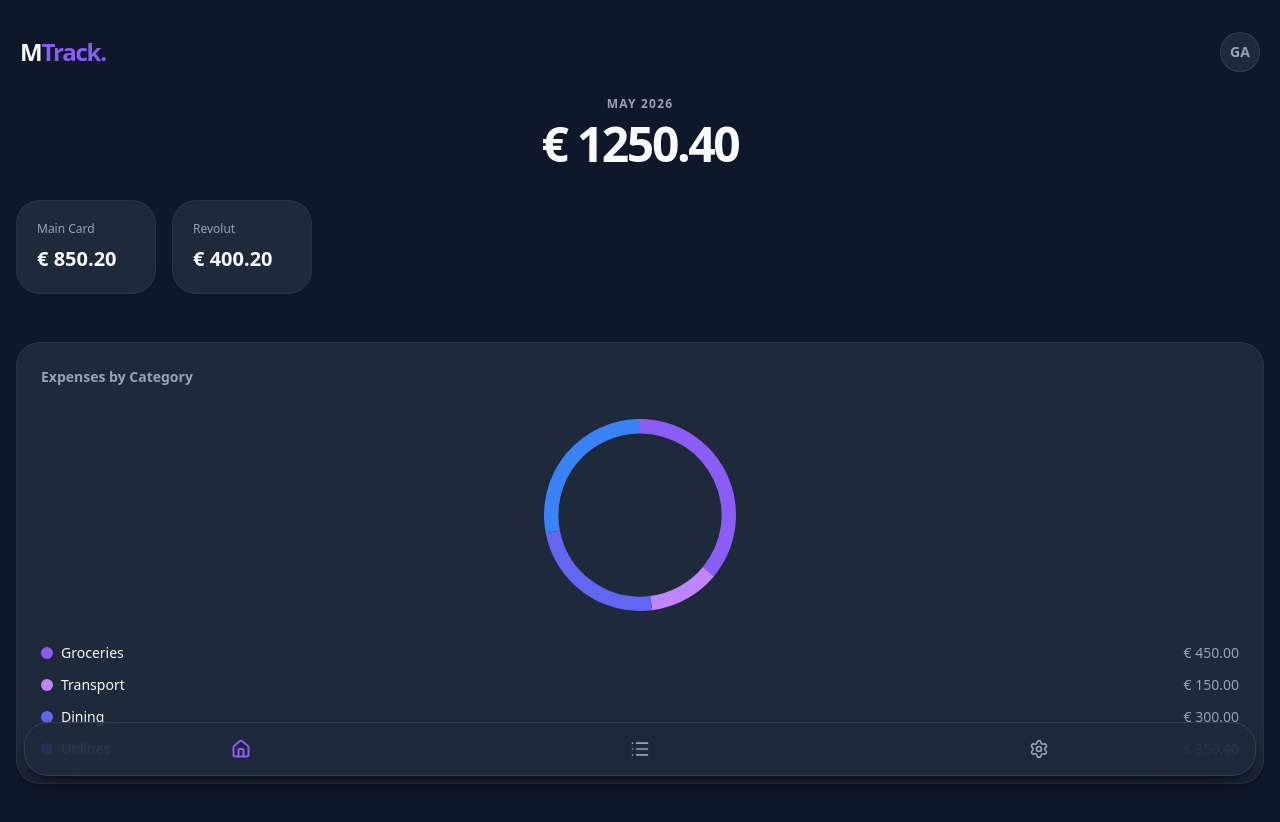
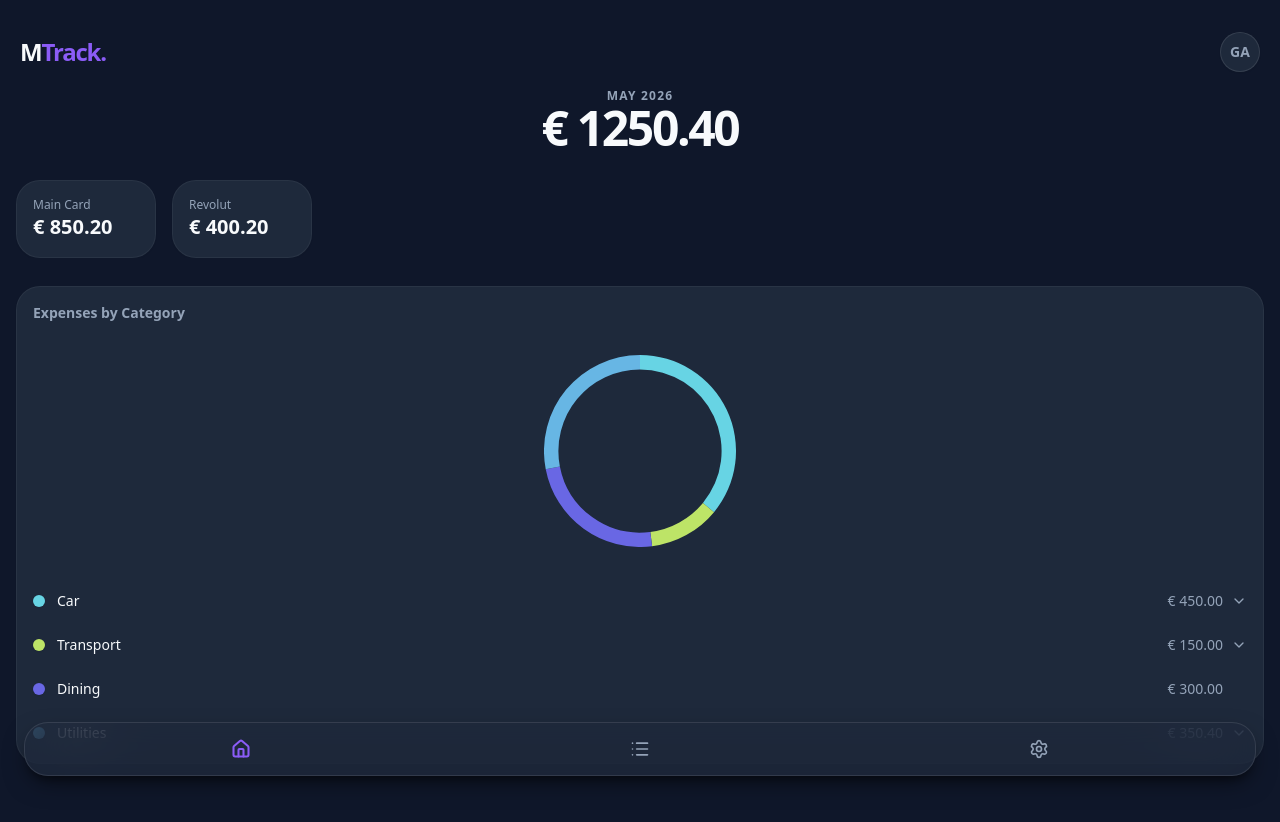
Before and after one commit to AgostaGiorgio/MTrack, a Vue app in the folder frontend/: page / in a window 1280 px wide. Shown: the top 822 px of the page. Built offline with nearby package versions, Linux system fonts and the light colour scheme.

Commit message:
feat: improve category card

```diff
--- a/frontend/src/views/DashboardView.vue
+++ b/frontend/src/views/DashboardView.vue
@@ -1,6 +1,7 @@
 <script setup>
-import { ref } from 'vue'
+import { ref, computed } from 'vue'
 import CategoryChart from '../components/CategoryChart.vue'
+import { ChevronDown, ChevronUp } from 'lucide-vue-next'
 
 const currentMonth = ref('May 2026')
 const totalSpent = ref(1250.40)
@@ -10,19 +11,70 @@ const cardsSummary = ref([
   { name: 'Revolut', amount: 400.20 }
 ])
 
-const categorySummary = ref([
-  { name: 'Groceries', amount: 450.00, color: '#8b5cf6' },
-  { name: 'Transport', amount: 150.00, color: '#c084fc' },
-  { name: 'Dining', amount: 300.00, color: '#6366f1' },
-  { name: 'Utilities', amount: 350.40, color: '#3b82f6' }
+const stringToColor = (str) => {
+  let hash = 0
+  for (let i = 0; i < str.length; i++) {
+    hash = str.charCodeAt(i) + ((hash << 5) - hash)
+  }
+  const h = Math.abs(hash) % 360
+  return `hsl(${h}, 70%, 65%)`
+}
+
+const rawCategories = ref([
+  {
+    name: 'Car',
+    amount: 450.00,
+    subcategories: [
+      { name: 'Fuel', amount: 300.00 },
+      { name: 'Parking', amount: 150.00 }
+    ]
+  },
+  {
+    name: 'Transport',
+    amount: 150.00,
+    subcategories: [
+      { name: 'Train Tickets', amount: 100.00 },
+      { name: 'Taxi', amount: 50.00 }
+    ]
+  },
+  {
+    name: 'Dining',
+    amount: 300.00,
+    subcategories: []
+  },
+  {
+    name: 'Utilities',
+    amount: 350.40,
+    subcategories: [
+      { name: 'Internet', amount: 40.00 },
+      { name: 'Electricity', amount: 310.40 }
+    ]
+  }
 ])
+
+const categorySummary = computed(() => {
+  return rawCategories.value.map(cat => ({
+    ...cat,
+    color: stringToColor(cat.name)
+  }))
+})
+
+const expandedCategory = ref(null)
+
+const toggleCategory = (categoryName) => {
+  if (expandedCategory.value === categoryName) {
+    expandedCategory.value = null
+  } else {
+    expandedCategory.value = categoryName
+  }
+}
 </script>
 
 <template>
-  <div class="py-2 flex flex-col gap-8">
+  <div class="py-2 flex flex-col gap-7">
 
-    <section class="flex flex-col items-center justify-center mt-2">
-      <div class="flex items-center gap-2 mb-2">
+    <section class="flex flex-col items-center justify-center">
+      <div class="flex items-center gap-2">
         <span class="text-xs text-brand-textMuted uppercase tracking-widest font-semibold">{{ currentMonth }}</span>
       </div>
       <h2 class="text-5xl font-extrabold tracking-tighter text-brand-textMain">
@@ -30,32 +82,65 @@ const categorySummary = ref([
       </h2>
     </section>
 
-    <section class="flex gap-4 overflow-x-auto pb-4 hide-scrollbar">
+    <section class="flex gap-4 overflow-x-auto hide-scrollbar">
       <div v-for="card in cardsSummary" :key="card.name"
-           class="min-w-[140px] bg-brand-surface p-5 rounded-app shadow-sm border border-white/5 flex-shrink-0">
-        <div class="text-xs text-brand-textMuted mb-2 font-medium">{{ card.name }}</div>
+           class="min-w-[140px] bg-brand-surface p-4 rounded-app shadow-sm border border-white/5 flex-shrink-0">
+        <div class="text-xs text-brand-textMuted font-medium">{{ card.name }}</div>
         <div class="text-xl font-bold text-brand-textMain">€ {{ card.amount.toFixed(2) }}</div>
       </div>
     </section>
 
-    <section class="bg-brand-surface p-6 rounded-app shadow-sm border border-white/5 flex flex-col items-center mb-6">
+    <section class="bg-brand-surface p-4 rounded-app shadow-sm border border-white/5 flex flex-col items-center">
       <h3 class="text-sm font-semibold text-brand-textMuted self-start mb-8">Expenses by Category</h3>
 
       <div class="mb-8 relative flex justify-center items-center">
         <CategoryChart :categories="categorySummary" />
       </div>
 
-      <div class="w-full flex flex-col gap-3">
-        <div v-for="cat in categorySummary" :key="cat.name" class="flex justify-between items-center text-sm">
-          <div class="flex items-center gap-2">
-            <span class="w-3 h-3 rounded-full shadow-sm" :style="{ backgroundColor: cat.color }"></span>
-            <span class="text-brand-textMain font-medium">{{ cat.name }}</span>
+      <div class="w-full flex flex-col gap-4 mt-2">
+        <div v-for="cat in categorySummary" :key="cat.name" class="flex flex-col">
+
+          <div
+            @click="cat.subcategories.length > 0 ? toggleCategory(cat.name) : null"
+            class="flex justify-between items-center text-sm py-1"
+            :class="{ 'cursor-pointer': cat.subcategories.length > 0 }"
+          >
+            <div class="flex items-center gap-3">
+              <span class="w-3 h-3 rounded-full shadow-sm flex-shrink-0" :style="{ backgroundColor: cat.color }"></span>
+              <span class="text-brand-textMain font-medium">{{ cat.name }}</span>
+            </div>
+
+            <div class="flex items-center gap-2">
+              <span class="text-brand-textMuted">€ {{ cat.amount.toFixed(2) }}</span>
+              <component
+                v-if="cat.subcategories.length > 0"
+                :is="expandedCategory === cat.name ? ChevronUp : ChevronDown"
+                class="w-4 h-4 text-brand-textMuted transition-transform"
+              />
+              <div v-else class="w-4 h-4"></div>
+            </div>
           </div>
-          <span class="text-brand-textMuted">€ {{ cat.amount.toFixed(2) }}</span>
+
+          <transition
+            enter-active-class="transition-all duration-200 ease-out"
+            leave-active-class="transition-all duration-150 ease-in"
+            enter-from-class="opacity-0 -translate-y-2 max-h-0"
+            enter-to-class="opacity-100 translate-y-0 max-h-40"
+            leave-from-class="opacity-100 translate-y-0 max-h-40"
+            leave-to-class="opacity-0 -translate-y-2 max-h-0"
+          >
+            <div v-if="expandedCategory === cat.name" class="overflow-hidden">
+              <div class="pl-6 ml-1.5 mt-2 flex flex-col gap-3 border-l border-white/10 pb-2">
+                <div v-for="sub in cat.subcategories" :key="sub.name" class="flex justify-between items-center text-xs">
+                  <span class="text-brand-textMuted">{{ sub.name }}</span>
+                  <span class="text-brand-textMuted">€ {{ sub.amount.toFixed(2) }}</span>
+                </div>
+              </div>
+            </div>
+          </transition>
         </div>
       </div>
     </section>
-
   </div>
 </template>
 
```
